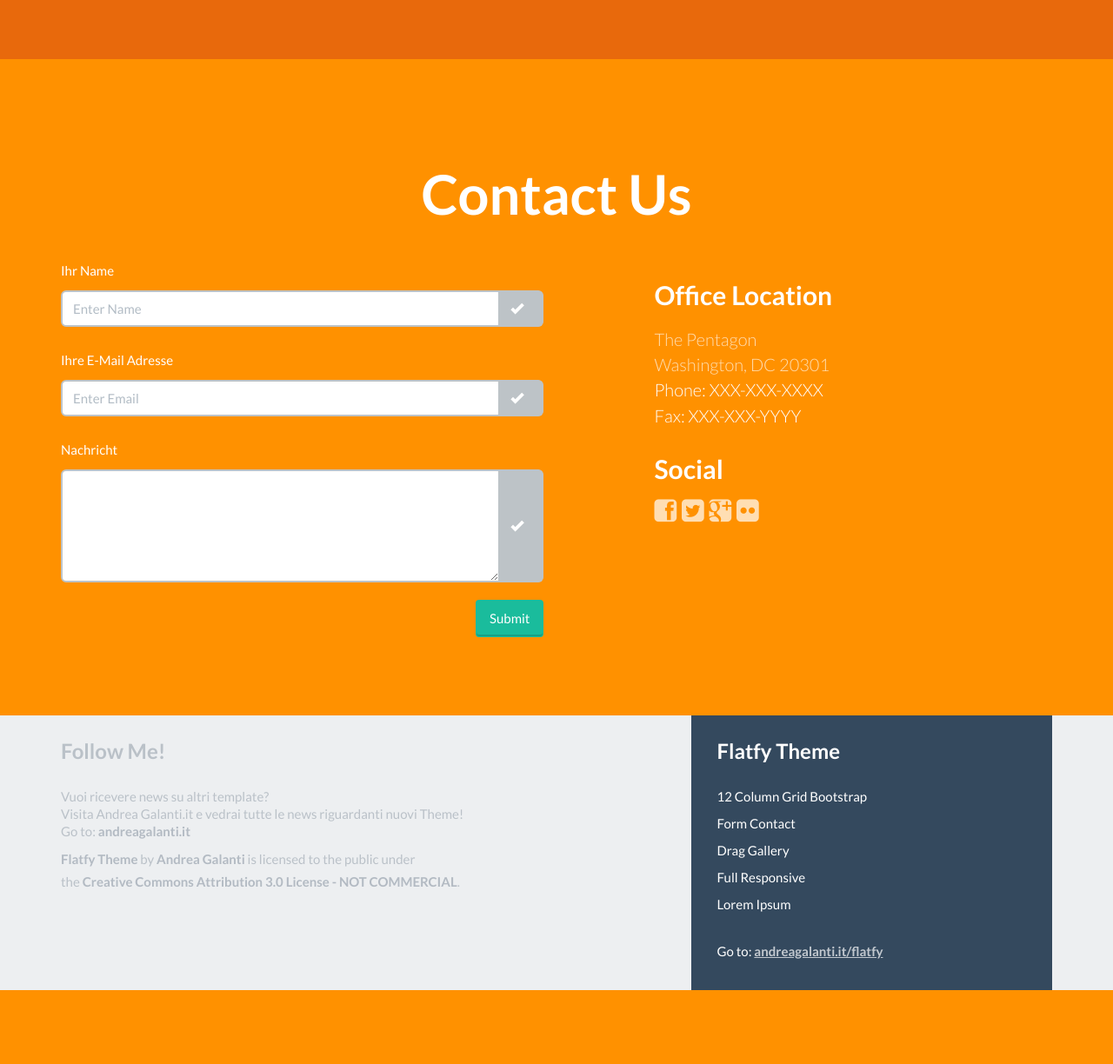
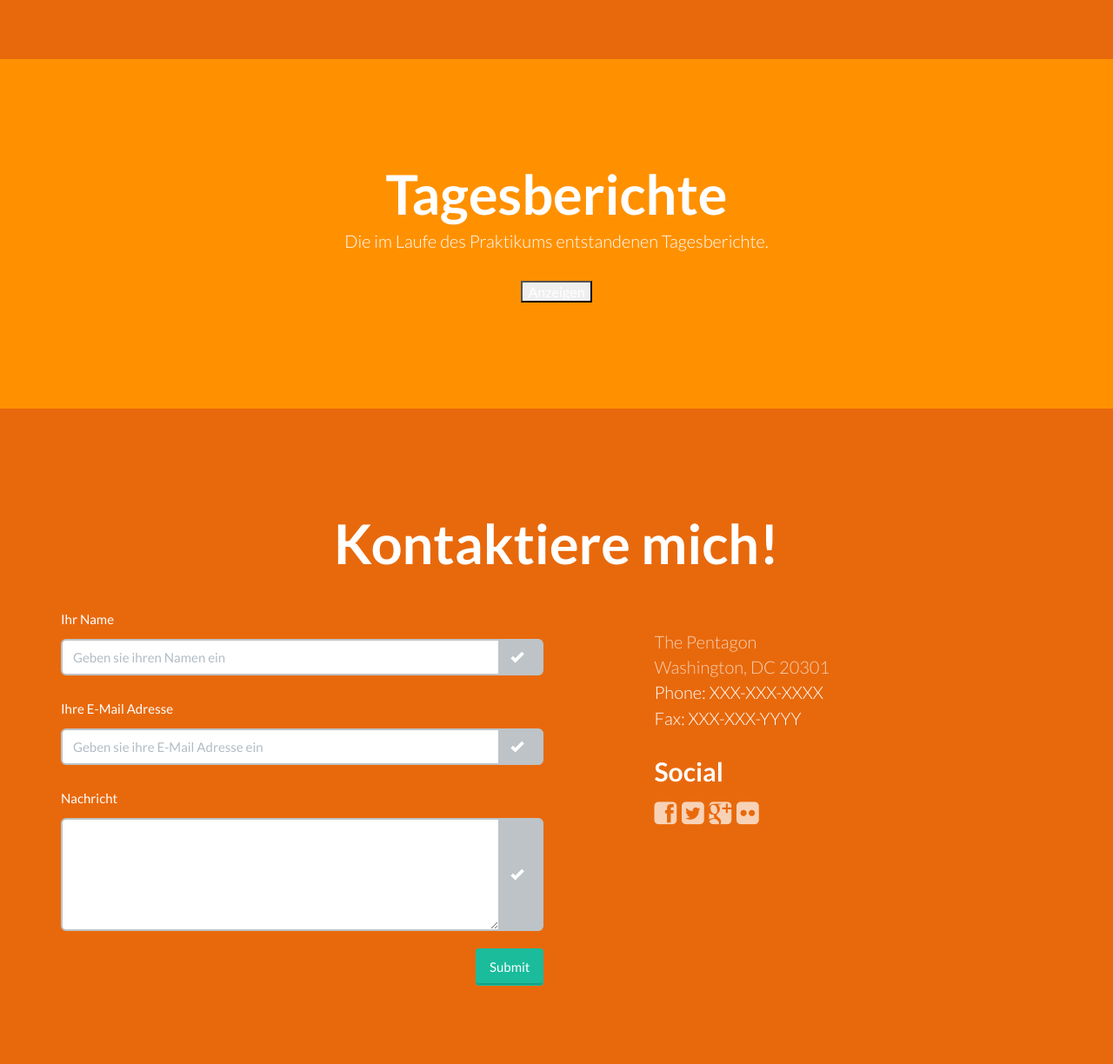
Before and after one commit to LeYoLab/Homepage, a PHP site: page /index.html in a window 1280 px wide. Shown: the part 2363-3587 px from the top of the page at 87% size. Before the commit the page ends 3502 px from the top, so only its background shows below. Run offline with PHP 8.4, Linux system fonts and the light colour scheme; data that the repository does not hold is empty; some libraries are stand-ins or nearby versions.

Commit message:
finished quiz

```diff
--- a/index.html
+++ b/index.html
@@ -146,7 +146,7 @@
 	</div>
 
 	<!-- Quiz -->
-    <div class="content-section-a quizSection content-section-a-colored">
+    <div class="content-section-a quizSection content-section-a-colored nurzumtest" id="quiz">
     	<div class="wow animated bounceInUp" style="animation-delay: 200ms;">
 	    	<div align="center" class="quizLabel">
 	    		Quiz
@@ -215,6 +215,16 @@
 	    return '{' + json + '}';//Return associative JSON
 	}
 
+	function typeIt()
+	{
+		$('.diary').typed({
+
+			strings: ["Tag 1: Ich kam pünktlich um 09:15 in die Firma."],
+			typeSpeed: 10
+
+		});
+	}
+
   	function checkIt()
 	{
 		$('.rb_answer').off("click");
@@ -225,13 +235,11 @@
 		).done(function(data)
 		{
 		  var isCorrect = $.parseJSON(data);
-		  console.log(isCorrect);
 		  setTimeout(function() {
 		  	getNextQuestion();
 		  }, 1000);
 		  alreadyQuests.push(tmpID);
 		  score.push (isCorrect);
-		  console.log(alreadyQuests);
 		});
 	}
 
@@ -262,27 +270,19 @@
   					weg = true;
   					if (question == "finished")
   					{
-  						console.log(score);
   						var correctCount=0;
   						for (var i = 0; i < score.length; i++) {
   							if (score[i] == true) { correctCount++; }
   						}
-  						console.log(score);
   						$('#quizcontainer').html("<h2 style='text-align: center;'>Quiz beendet!</h2><br /><br /> <div style='text-align: center;'><span  class='richtigbeantwortet'></span></div>");
   						setTimeout(function() {
 
   							$(".richtigbeantwortet").typed({
-				            strings: ["Du hast " + correctCount + " von " + score.length + " Fragen richtig beantwortet"],
+				            strings: ["Du hast " + correctCount + " von " + score.length + " Fragen richtig beantwortet."],
 				            typeSpeed: 0
 				        })
 
   						}, 1000);
-
-  						// $richtig = $('.richtigbeantwortet');
-  						// $richtig.typed({
-  						// 	strings: ["Du hast " + correctCount + " von " + score.length + " Fragen richtig beantwortet"],
-  						// 	contentType: 'text'
-  						// });
 	  				}
 	  				else {
 			  			$('#question').html(question);
@@ -317,7 +317,6 @@
   		}
   		).done(function(datachen){
   			//Get Data Array
-  			//console.log(datachen);
   			var quizArray = $.parseJSON(datachen);
 
   			//Extract Question and Answers
@@ -347,16 +346,36 @@
   		});
   		//Check Answer
   		$('.rb_answer').on('click', checkIt);
+
+  		$('.lololol').on('click', typeIt);
   	});
 </script>
 
+	<!-- Tagesberichte -->
+	<div id="tagesberichte" class="content-section-b content-section-b-colored">
+		<div class="container">
+			<div class="wow col-md-6 col-md-offset-3 text-center wrap_title">
+				<h2>Tagesberichte</h2>
+				<p class="lead" style="margin-top:0">Die im Laufe des Praktikums entstandenen Tagesberichte.</p>
+				<p>
+					<span class="diary">
+
+					</span>
+				</p>
+				<form>
+					<input class="lololol" name="lololol" value="Anzeigen" type="button">
+				</form>
+			</div>
+		</div>
+	</div>
+
 	<!-- Contact -->
-	<div id="contact" class="content-section-b content-section-b-colored">
+	<div id="contact" class="content-section-a content-section-a-colored">
 		<div class="container">
 			<div class="row">
 
 			<div class="col-md-6 col-md-offset-3 text-center wrap_title">
-				<h2>Contact Us</h2>
+				<h2>Kontaktiere mich!</h2>
 			</div>
 
 			<form role="form" action="" method="post" >
@@ -364,7 +383,7 @@
 					<div class="form-group">
 						<label for="InputName">Ihr Name</label>
 						<div class="input-group">
-							<input type="text" class="form-control" name="InputName" id="InputName" placeholder="Enter Name" required>
+							<input type="text" class="form-control" name="InputName" id="InputName" placeholder="Geben sie ihren Namen ein" required>
 							<span class="input-group-addon"><i class="glyphicon glyphicon-ok form-control-feedback"></i></span>
 						</div>
 					</div>
@@ -372,7 +391,7 @@
 					<div class="form-group">
 						<label for="InputEmail">Ihre E-Mail Adresse</label>
 						<div class="input-group">
-							<input type="email" class="form-control" id="InputEmail" name="InputEmail" placeholder="Enter Email" required  >
+							<input type="email" class="form-control" id="InputEmail" name="InputEmail" placeholder="Geben sie ihre E-Mail Adresse ein" required  >
 							<span class="input-group-addon"><i class="glyphicon glyphicon-ok form-control-feedback"></i></span>
 						</div>
 					</div>
@@ -392,7 +411,7 @@
 			<hr class="featurette-divider hidden-lg">
 				<div class="col-md-5 col-md-push-1 address">
 					<address>
-					<h3>Office Location</h3>
+					<h3></h3>
 					<p class="lead"><a href="https://www.google.com/maps/preview?ie=UTF-8&q=The+Pentagon&fb=1&gl=us&hq=1400+Defense+Pentagon+Washington,+DC+20301-1400&cid=12647181945379443503&ei=qmYfU4H8LoL2oATa0IHIBg&ved=0CKwBEPwSMAo&safe=on">The Pentagon<br>
 					Washington, DC 20301</a><br>
 					Phone: XXX-XXX-XXXX<br>
@@ -413,7 +432,7 @@
 
 
 
-    <footer>
+<!-- <footer>
       <div class="container">
         <div class="row">
           <div class="col-md-7">
@@ -423,7 +442,7 @@
               Go to: <a  href="http://andreagalanti.it" target="_blank">andreagalanti.it</a>
             </p>
 
-			<!-- LICENSE -->
+
 			<a rel="cc:attributionURL" href="http://www.andreagalanti.it/flatfy"
 		   property="dc:title">Flatfy Theme </a> by
 		   <a rel="dc:creator" href="http://www.andreagalanti.it"
@@ -434,7 +453,7 @@
 		   Commons Attribution 3.0 License - NOT COMMERCIAL</a>.
 
 
-          </div> <!-- /col-xs-7 -->
+          </div>
 
           <div class="col-md-5">
             <div class="footer-banner">
@@ -451,7 +470,7 @@
           </div>
         </div>
       </div>
-    </footer>
+    </footer> -->
 
     <!-- JavaScript -->
     <script src="js/jquery-1.10.2.js"></script>
```
Also changed, not shown: FragenEditor.php (+8 -6 lines).
